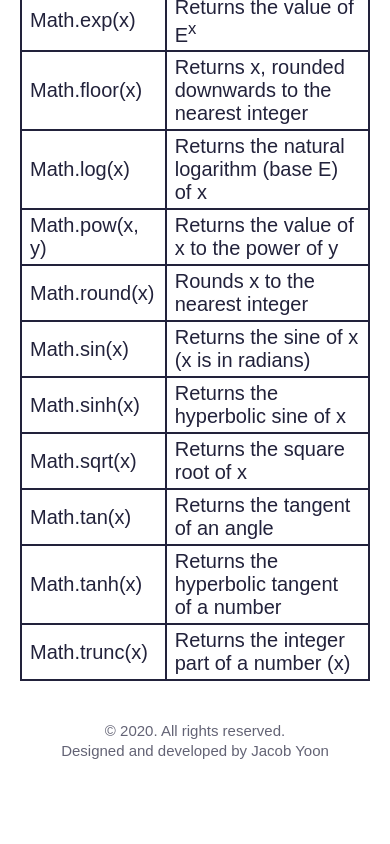
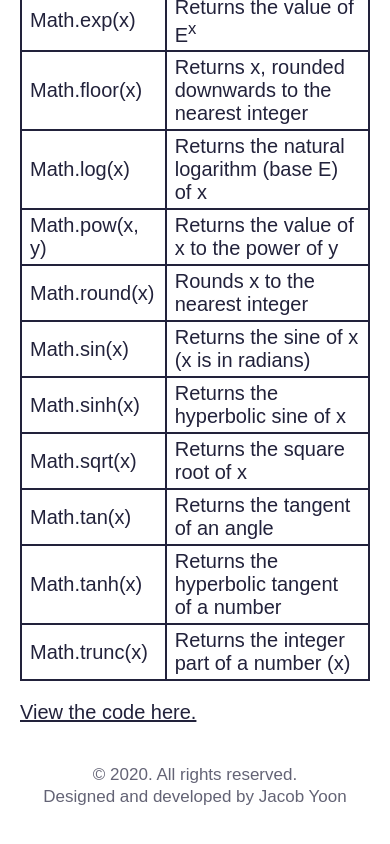
Before and after one commit to jyoon926/Calculus, a plain HTML site: page index.html in a window 390 px wide. Shown: the part 1876-2720 px from the top of the page. Before the commit the page ends 2680 px from the top, so only its background shows below. Drawn offline with nearby package versions, Linux system fonts and the light colour scheme; a web font is replaced by a local one.

Commit message:
Add view-code button

```diff
--- a/css/styles.scss
+++ b/css/styles.scss
@@ -241,6 +241,11 @@ table {
     background: linear-gradient(to top left, rgba(255,0,0,0.1), rgba(255,0,0,0));
 }
 
+#view-code {
+    display: flex;
+    padding-top: 20px !important;
+}
+
 #footer {
     width: 100%;
     display: flex;
@@ -279,7 +284,7 @@ table {
         p {
             line-height: 1.3;
             text-align: center;
-            font-size: .75em;
+            font-size: .85em;
         }
     }
     #buttons {
--- a/index.html
+++ b/index.html
@@ -150,6 +150,8 @@
         </tbody>
     </table>
 
+    <a href="/js/math.js" id="view-code" target="_blank">View the code here.</a>
+
     <div id="footer">
       <p>© 2020. All rights reserved.</p>
       <p>Designed and developed by Jacob Yoon</p>
```
Also changed, not shown: css/styles.css, img/mram example.png (added), js/script.js (line endings or trailing spaces).
